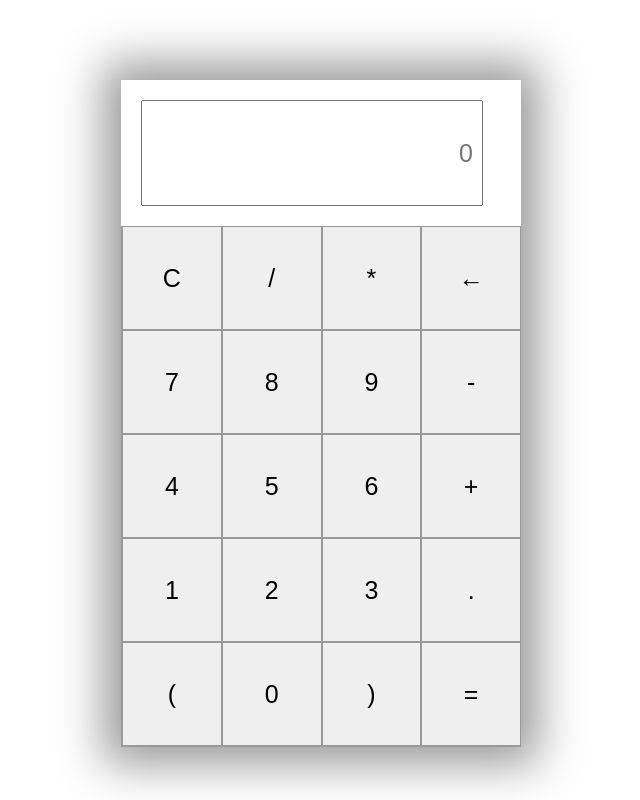
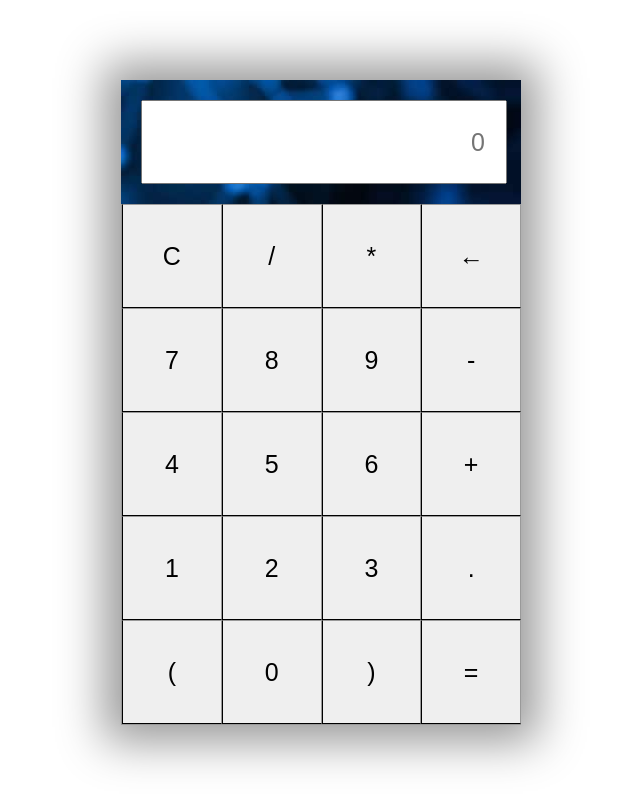
Before and after one commit to JoelJimenez0/JavaScript-HW, a plain HTML site: page calculator/Cal.html in a window 1280 px wide. Shown: the whole page, without its empty margins (319-959 px from the left). Drawn offline with Linux system fonts and the light colour scheme.

Commit message:
added some css to make it look cool

```diff
--- a/calculator/css/style.css
+++ b/calculator/css/style.css
@@ -2,14 +2,16 @@
     max-width: 400px;
     margin: 10vh auto 0 auto;
     box-shadow: 0px 0px 43px 17px rgba(153, 153, 153, 1);
+    background-image: url(../fondo-tecnologico-preferido-selectores.jpg);
 }
 #display{
     text-align: right;
     height: 70px;
     line-height: 70px;
-    padding: 16px 8px;
+    padding: 5px 20px;
     font-size: 25px;
     margin: 20px;
+
 }
 .buttons{
     display: grid;
@@ -22,7 +24,7 @@
     border-right: 1px solid #999;
 }
 button{
-    border: 0.5px solid #999;
+    border: 0.5px solid black;
     line-height: 100px;
     text-align: center;
     font-size: 25px;
@@ -34,7 +36,7 @@ button{
 }
 
 button:hover{
-    background-color: black;
+    background-color: rgb(0, 0, 0);
     color: white;
     transition: 0.5s ease-in-out;
 }
```
Also changed, not shown: boxes.html (added), calculator/fondo-tecnologico-preferido-selectores.jpg (added).
